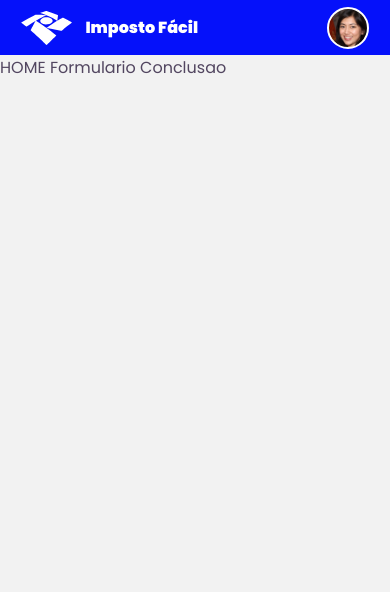
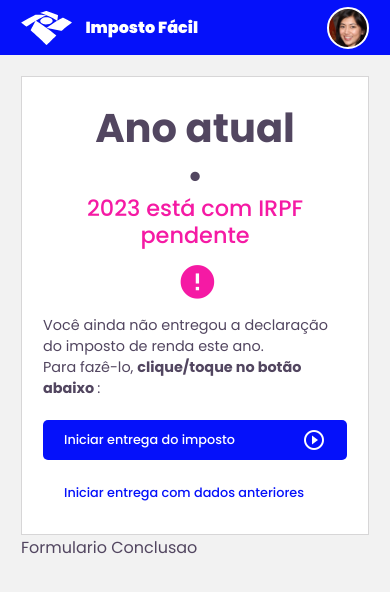
Before and after one commit to jomRsilva/impostofacil, a Vue app: page / in a window 390 px wide. Shown: the top 592 px of the page. Built offline with nearby package versions, Linux system fonts and the light colour scheme.

Commit message:
layout: Home hero implemented w/ mobile

```diff
--- a/src/assets/css/global.css
+++ b/src/assets/css/global.css
@@ -38,7 +38,7 @@
 	display: flex;
 }
 
-a, a * {transition: .2s ease;}
+a, a *, button, button * {transition: .2s ease;}
 
 /*
 
--- /dev/null
+++ b/src/assets/css/home.css
@@ -0,0 +1,76 @@
+/* hero */
+
+.home_hero {
+	width: 100%;
+	background: #fff;
+	border: 1px solid #D7D6D7;
+	padding: 55px;
+	flex-direction: column;
+}
+	.home_hgroup {
+		align-items: center;
+	}
+
+	.home_hgroup h1, .home_hgroup h2 {
+		font-size: 2.25em;
+	}
+
+		.circle_separate {
+			margin: 0 21px;
+			font-size: .7em;
+		}
+		.home_hgroup h1 {
+			font-weight: 700;
+		}
+		.home_hgroup h2 {
+			display: inherit;
+			align-items: center;
+			font-weight: 500;
+			color: var(--rosa);
+		}
+			.home_hgroup h2 span {
+				font-size: .7em;
+				margin-left: 5px;
+				color: var(--rosa);
+			}
+
+	.home_hero p {
+		margin-top: 13px;
+	}
+
+		.home_hero .btn_group {
+			margin-top: 21px;
+		}
+
+@media (max-width: 576px) {
+
+	.home_hero {
+		padding: 21px;
+	}
+
+	.home_hgroup {
+		flex-direction: column;
+	}
+		.home_hgroup * {
+			text-align: center;
+		}
+		.home_hgroup h1 {
+			font-weight: 700;
+			font-size: 2.5em;
+		}
+		.home_hgroup h2 {
+			flex-direction: column;
+			font-size: 1.4em;
+			line-height: 1.2em;
+		}
+
+		.circle_separate {
+			margin: 13px 0
+		}
+
+		.home_hgroup h2 span {
+			font-size: 1.8em;
+			margin-top: 13px;
+		}
+
+}
--- a/src/assets/css/layout.css
+++ b/src/assets/css/layout.css
@@ -49,3 +49,84 @@
 		filter: invert(100);
 	}
 }
+
+/* Home/Page container */
+
+.page_container {
+	flex-direction: column;
+	padding: 55px;
+}
+
+	.dft_par {
+		font-family: Poppins, sans-serif;
+		font-size: .9em;
+		font-style: normal;
+		font-weight: 400;
+		line-height: normal;
+	}
+
+	.btn_group {
+		align-items: center;
+	}
+
+	.btn {
+		height: 40px;
+		padding: 0 21px;
+		align-items: center;
+		border: none;
+		border-radius: 5px;
+		cursor: pointer;
+		background: none;
+	}
+		.btn:hover * {
+			color: var(--blc-2);
+			text-decoration: underline;
+		}
+
+		.btn small {
+			color: var(--azul);
+			font-family: Poppins, sans-serif;
+			font-size: .8em;
+			font-style: normal;
+			font-weight: 500;
+		}
+
+		.btn span {
+			color: var(--azul);
+			margin-left: 13px;
+		}
+
+			.btn_fill {
+				background: var(--azul);
+			}
+				.btn_fill * {
+					color: #fff!important;
+				}
+
+				.btn_fill:hover {
+					background: #fff;
+					box-shadow: 0 13px 21px -5px rgba(0,0,0,.08);
+				}
+					.btn_fill:hover *{
+						color: var(--azul)!important;
+						text-decoration: none!important;
+					}
+
+@media (max-width: 576px) {
+
+	.page_container {
+		padding: 21px;
+	}
+
+	.btn_group {
+		flex-direction: column;
+	}
+		.btn_group button, .btn_group a {
+			width: 100%;
+			justify-content: space-between;
+		}
+		.btn_group button:nth-child(2), .btn_group a:nth-child(2) {
+			margin-top: 13px;
+		}
+
+}
--- a/src/main.js
+++ b/src/main.js
@@ -6,5 +6,6 @@
 require("./assets/css/global.css");
 require("./assets/css/layout.css");
 require("./assets/css/form.css");
+require("./assets/css/home.css");
 
 createApp(App).use(store).use(router).mount('#app')
--- a/src/views/HomeView.vue
+++ b/src/views/HomeView.vue
@@ -1,9 +1,34 @@
 <template>
-  <div class="home">
-		HOME
+  <main class="dlfex page_container">
+
+		<!-- hero -->
+		<section class="dflex home_hero">
+			<div class="dflex home_hgroup">
+				<h1> Ano atual </h1>
+					<span class="material-icons circle_separate">	circle </span>
+					<h2> 2023 está com IRPF pendente <span class="material-icons"> error </span> </h2>
+			</div>
+
+			<p class="dft_par">
+				Você ainda não entregou a declaração do imposto de renda este ano. <br>
+				Para fazê-lo, <strong> clique/toque no botão abaixo </strong>:
+			</p>
+
+			<div class="dflex btn_group">
+				<router-link to="/formulario" class="dflex btn btn_fill">
+					<small> Iniciar entrega do imposto </small>
+					<span class="material-icons"> play_circle_outline </span>
+				</router-link>
+
+				<router-link to="/" class="dflex btn">
+					<small> Iniciar entrega com dados anteriores </small>
+				</router-link>
+			</div>
+		</section>
+
 		<router-link to="/formulario"> Formulario </router-link>
 		<router-link to="/conclusao"> Conclusao </router-link>
-  </div>
+  </main>
 </template>
 
 <script>
```
